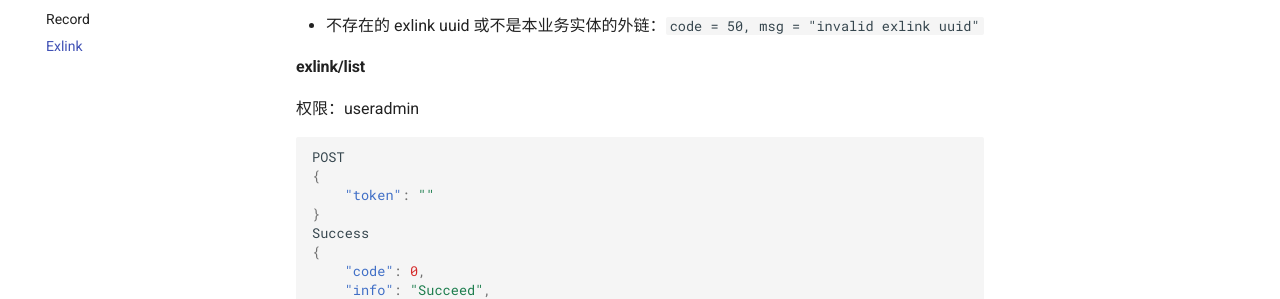
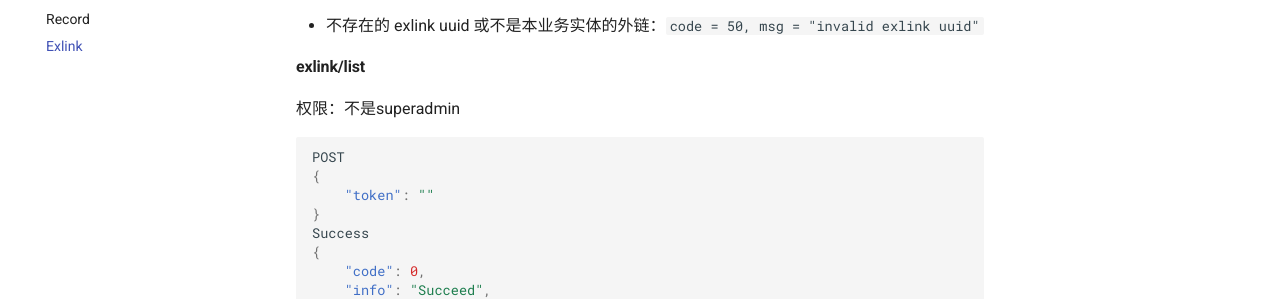
Before and after one commit to kuritas/asseta-docs, an MkDocs documentation site: the page built from docs/API/exlink.md, in a window 1280 px wide and 900 px high, scrolled down 855 px. Shown: the part 251-550 px from the top of the window. Built offline with MkDocs 1.6.1 and Material for MkDocs 9.7.7, drawn with Linux system fonts in a browser that asks for light colours.

Commit message:
upd: access_exlink_list

````diff
--- a/docs/API/exlink.md
+++ b/docs/API/exlink.md
@@ -52,7 +52,7 @@ Fault
 
 #### exlink/list
 
-权限：useradmin
+权限：不是superadmin
 
 ```json
 POST
````
